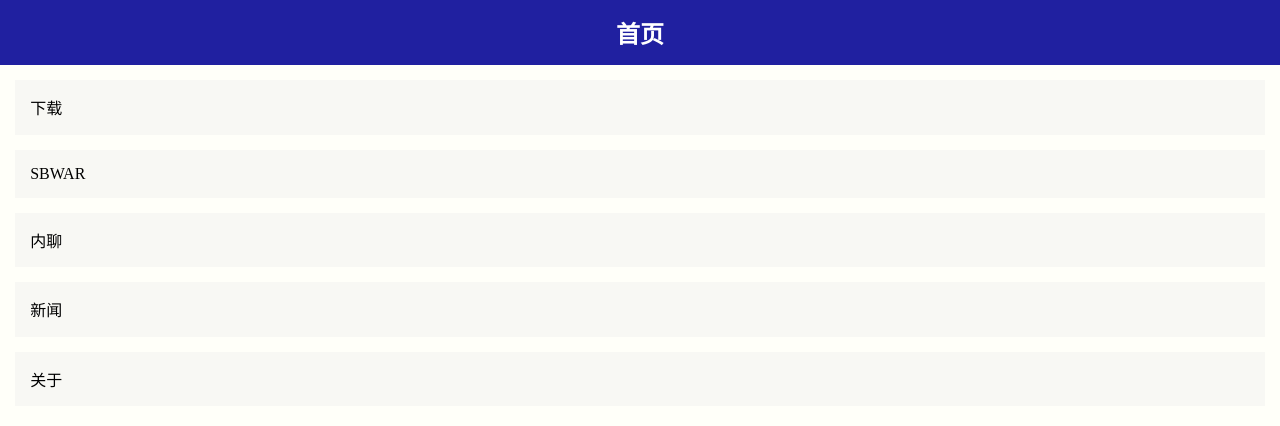
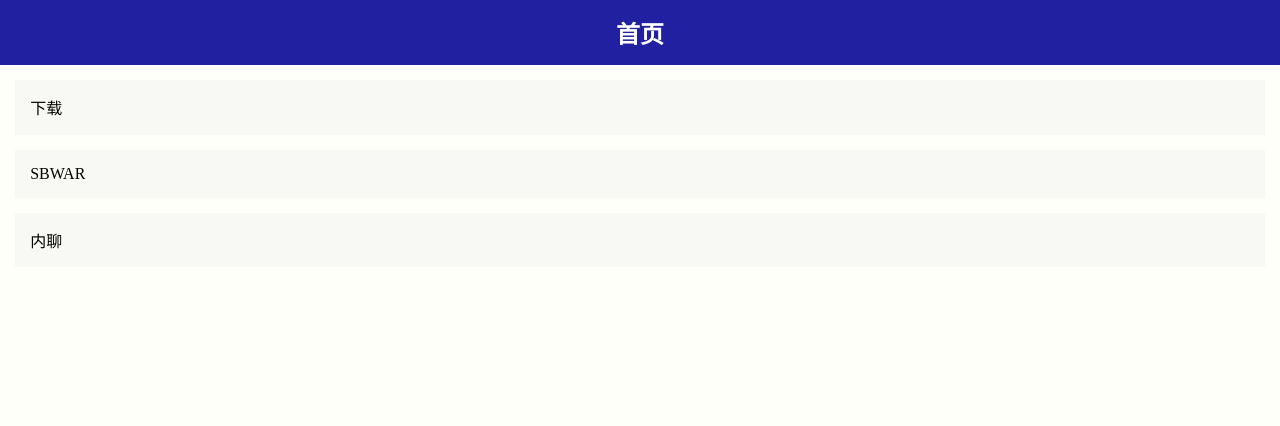
Before and after one commit to neadraw/neadraw.github.io, a plain HTML site: page index.html in a window 1280 px wide. Drawn offline with Linux system fonts and the light colour scheme.

Commit message:
Add files via upload

```diff
--- a/index.html
+++ b/index.html
@@ -11,7 +11,5 @@
 		<a href="download.html">下载</a>
 		<a href="sbwar/index.html">SBWAR</a>
 		<a href="neachat.html">内聊</a>
-		<a href="news.html">新闻</a>
-		<a href="about.html">关于</a>
 	</body>
 </html>
```
